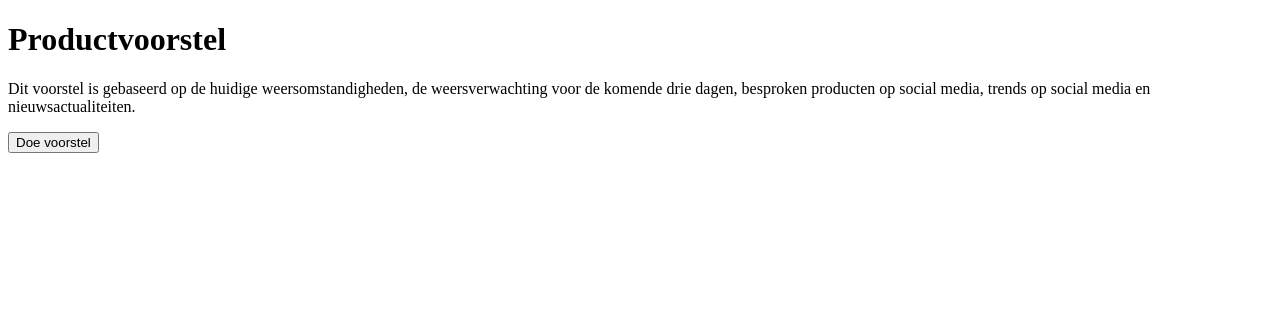
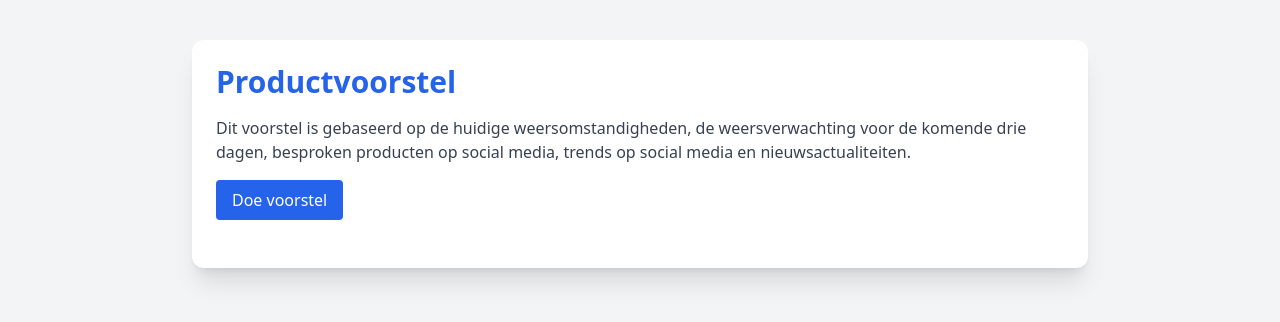
Before and after one commit to OmleNessumsa/merchadvise, a Next.js app: page / in a window 1280 px wide. Shown: the top 322 px of the page. Built offline with nearby package versions, Linux system fonts and the light colour scheme.

Commit message:
Create layout.tsx

```diff
--- /dev/null
+++ b/src/app/layout.tsx
@@ -0,0 +1,15 @@
+import type { ReactNode } from "react";
+import "../globals.css";
+
+export const metadata = {
+  title: "Voorstel App",
+  description: "Productvoorstel op basis van actuele data",
+};
+
+export default function RootLayout({ children }: { children: ReactNode }) {
+  return (
+    <html lang="nl">
+      <body>{children}</body>
+    </html>
+  );
+}
```
